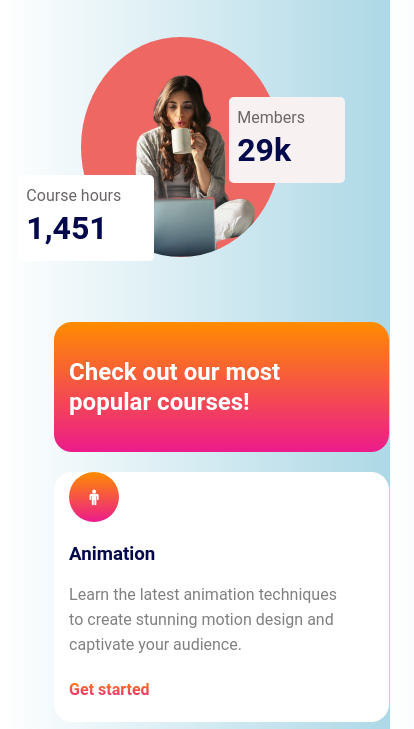
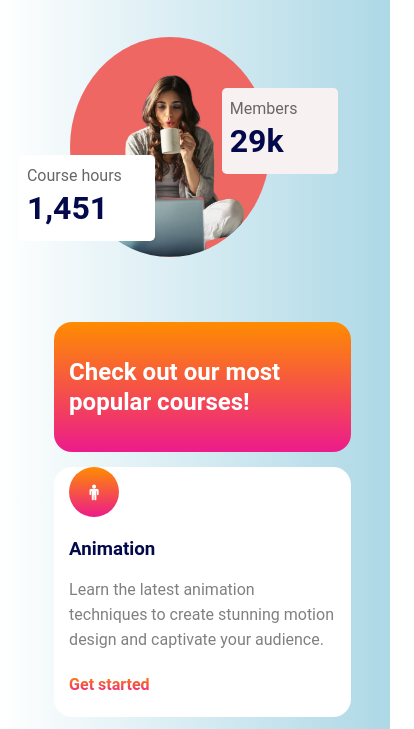
Before and after one commit to Chinaylow/CapacityBay-Group-Alpha-Web-Pro-1, a plain HTML site: page index.html in a window 390 px wide. Shown: the part 343-1072 px from the top of the page, 414 px wide, since content can reach past the window. Drawn offline with Linux system fonts and the light colour scheme.

Commit message:
corrections

```diff
--- a/style.css
+++ b/style.css
@@ -64,7 +64,7 @@ header{
 }
 .first-con{
     width: 100%;
-    height: 300px;
+    /* height: 300px; */
     display: flex;
     justify-content: space-between;
     margin-bottom: 50px;
@@ -74,7 +74,7 @@ header{
 .container .first-con .section1 p {
     margin-top: 20px;
     margin-bottom: 30px;
-    width:350px ;
+    width:350 ;
     color: var(--tertiary-color);
 
 }
@@ -96,24 +96,21 @@ header{
 }
 .container .first-con .section2{
     position: relative;
-    width: 500px;
-    height: 600px;
+    width: 400px;
+    /* height: 600px; */
     display: flex;
     justify-content: end;
 
 }
 .shadow{
-    width:180px;
+    width:155px;
     height: 132px;
     background-image: linear-gradient(to top, rgb(243, 42, 243), rgb(18, 18, 159));
     transform: matrix(1.5,-0.9,0,1.5,0,0);
     /* transform: skew(-30deg); */
     /* -ms-transform: skewY(-20deg); */
      position: absolute;
-     /* border-top-right-radius: 50px;
-     border-bottom-right-radius: 30px;
-     border-bottom-left-radius: 30px; */
-     bottom: 71%;
+     bottom: 50%;
 
     left: 71%;
     z-index: -3;
@@ -122,10 +119,10 @@ header{
 
 .section2 img{
     width: 180px;
-    height: 300px;
+    height: 280px;
     border-radius: 6rem;
     position: absolute;
-    left: 42%;
+    left: 25%;
 }
 
 .container .first-con .section2 .pricetag{
@@ -147,8 +144,8 @@ header{
     padding: 0.5rem;
     border-radius: 0.3rem;
    position: absolute;
-   top: 30%;
-   left: 25%;
+   bottom: 5%;
+   left: 5%;
 }
 .container .first-con .section2 p{
     margin-bottom: 8px;
@@ -160,11 +157,11 @@ header{
 }
 
 .second-con{
-    height: 600px;
+    /* height: 600px; */
     display: grid;
     grid-template-columns: 33.3% 33.3% 33.3%;
-    grid-template-rows: 1fr 1fr;
-    gap: 20px 10px;
+    /* grid-template-rows: 1fr 1fr; */
+    gap: 15px;
     margin: 0 auto;
     width: 100%;
 }
@@ -248,19 +245,19 @@ h3{
 
 @media screen and (max-width:1170px) {
     .second-con{ grid-template-columns: 50% 50%;
-    grid-template-rows: 1fr 1fr 1fr;
-    height: 800px;
+    /* grid-template-rows: 1fr 1fr 1fr; */
+    /* height: 800px; */
     }
 }
 @media screen and (max-width:1100px){
     .shadow{
-        width: 165px;
+        width: 140px;
     }
 
 }
 @media screen and (max-width:950px){
     .shadow{
-        width: 150px;
+        width: 130px;
     }
 
 }
@@ -269,11 +266,17 @@ h3{
         position: absolute;
         right: -1%;
     }
+    .section2{
+        width: 400px;
+    }
+    .pricetag{
+        left: 60%;
+    }
 }
 
 @media screen and (max-width:880px){
     .shadow{
-        width: 135px;
+        width: 125px;
     }
 
         }
@@ -287,18 +290,19 @@ h3{
     .section2{
         margin-top: 40px;
         margin-left: 15px;
-        max-width: 370px;
+        max-width: 90%;
+        height: 100%;
+    }
+    .pricetag{
+        left: 45%;
+    }
+    .container .first-con .section2 .hours{
+        bottom: 60%;
+        left: -10%;
 
     }
-    .pricetag{
-        left: 50%;
-    }
-    .container .first-con .section2 .hours{
-        top: 23%;
-        left: -7%;
-    }
     .second-con{ grid-template-columns: 100%;
-        height: 1480px;
+        /* height: 1480px; */
         width: 85%;
     }
     .box-box1{
@@ -328,5 +332,32 @@ h3{
     .shadow{
         display: none;
     }
+}
+@media screen and (max-width:500px){
+    .pricetag{
+        left: 50%;
+    }
 
 }
+@media screen and (max-width:450px){
+    .pricetag{
+        left: 60%;
+    }
+
+}
+
+@media screen and (max-width:400px){
+    .box-box1, .box-box2, .box-box3, .box-box4, .box-box5, .box-box6{
+        width: 100%;
+    }
+    .section2{
+        max-width: 90%;
+    }
+    .pricetag{
+        left: 70%;
+    }
+    .second-con p{
+        max-width: 95%;
+    }
+
+}
```
